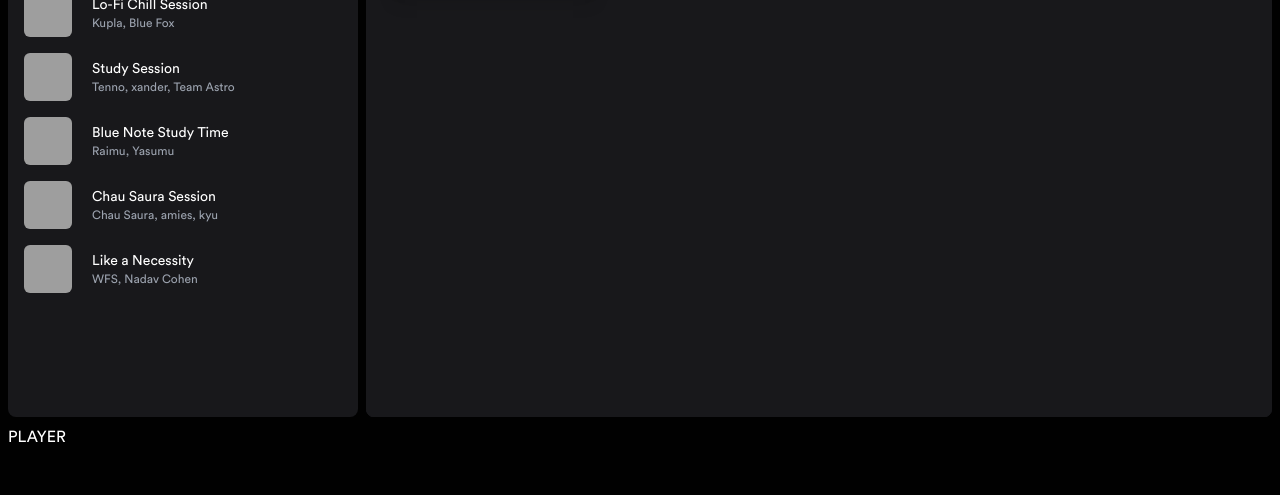
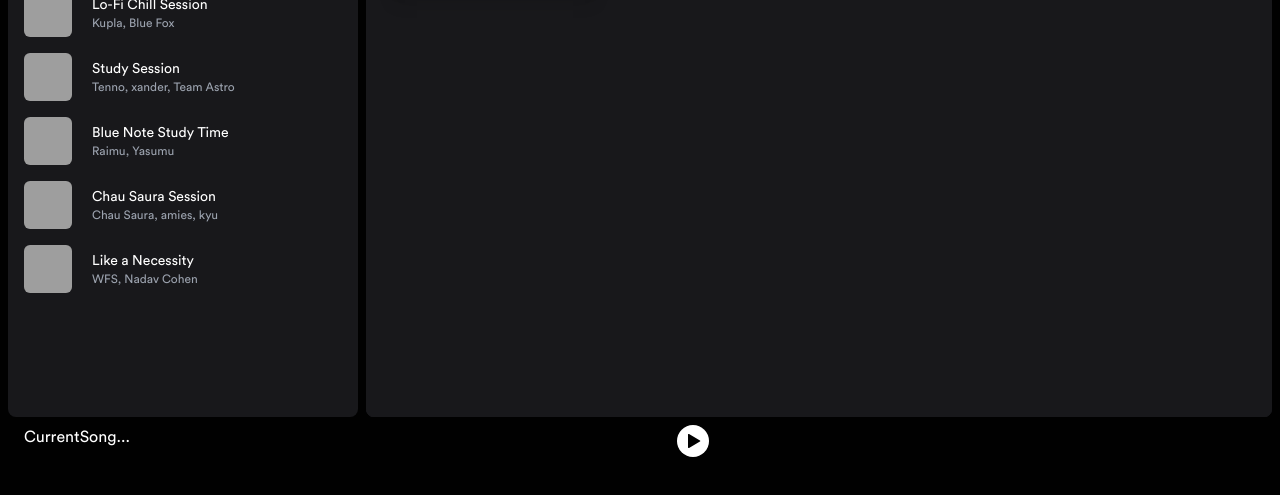
Before and after one commit to david-borja/spotify-clone, an Astro site: page /playlist/1 in a window 1280 px wide. Shown: the part 267-762 px from the top of the page. Built offline with nearby package versions, Linux system fonts and the light colour scheme; Astro itself is replaced by a stand-in of ours; grey boxes are pictures that could not be loaded.

Commit message:
add: player with react

```diff
--- a/astro.config.mjs
+++ b/astro.config.mjs
@@ -1,10 +1,11 @@
 import { defineConfig } from 'astro/config';
 import tailwind from '@astrojs/tailwind';
+import svelte from "@astrojs/svelte";
 
-import svelte from "@astrojs/svelte";
+import react from "@astrojs/react";
 
 // https://astro.build/config
 export default defineConfig({
-  integrations: [tailwind(), svelte()],
+  integrations: [tailwind(), svelte(), react()],
   output: 'server' // tiene sentido que las páginas se rendericen en el servidor porque las playlists son infinitas, sería imposible generarlas todas de manera estática
 });
--- a/package.json
+++ b/package.json
@@ -11,9 +11,14 @@
   },
   "dependencies": {
     "@astrojs/check": "^0.3.1",
+    "@astrojs/react": "^3.0.5",
     "@astrojs/svelte": "^4.0.4",
     "@astrojs/tailwind": "^5.0.2",
+    "@types/react": "^18.0.21",
+    "@types/react-dom": "^18.0.6",
     "astro": "^3.5.3",
+    "react": "^18.0.0",
+    "react-dom": "^18.0.0",
     "svelte": "^5.0.0-next.1",
     "tailwindcss": "^3.0.24",
     "typescript": "^5.2.2"
--- /dev/null
+++ b/src/components/Player.jsx
@@ -0,0 +1,62 @@
+import { useEffect, useRef, useState } from 'react'
+
+export const Pause = ({ className }) => (
+  <svg
+    className={className}
+    role="img"
+    height="16"
+    width="16"
+    aria-hidden="true"
+    viewBox="0 0 16 16"
+  >
+    <path d="M2.7 1a.7.7 0 0 0-.7.7v12.6a.7.7 0 0 0 .7.7h2.6a.7.7 0 0 0 .7-.7V1.7a.7.7 0 0 0-.7-.7H2.7zm8 0a.7.7 0 0 0-.7.7v12.6a.7.7 0 0 0 .7.7h2.6a.7.7 0 0 0 .7-.7V1.7a.7.7 0 0 0-.7-.7h-2.6z"></path>
+  </svg>
+)
+
+export const Play = ({ className }) => (
+  <svg
+    className={className}
+    role="img"
+    height="16"
+    width="16"
+    aria-hidden="true"
+    viewBox="0 0 16 16"
+  >
+    <path d="M3 1.713a.7.7 0 0 1 1.05-.607l10.89 6.288a.7.7 0 0 1 0 1.212L4.05 14.894A.7.7 0 0 1 3 14.288V1.713z"></path>
+  </svg>
+)
+
+export function Player() {
+  const [isPlaying, setIsPlaying] = useState(false)
+  const [currentSong, setCurrentSong] = useState(null)
+  const audioRef = useRef()
+
+  useEffect(() => {
+    audioRef.current.src = `/music/1/01.mp3`
+  }, [])
+
+  const handleClick = () => {
+    if (isPlaying) {
+      audioRef.current.pause()
+    } else {
+      audioRef.current.play()
+      audioRef.current.volume = 0.5
+    }
+    setIsPlaying(!isPlaying)
+  }
+
+  return (
+    <div className="flex flex-row justify-between w-full px-4 z-50">
+      <div>CurrentSong...</div>
+      <div className="grid place-content-center gap-4 flex-1">
+        <div className="flex justify-center">
+          <button className="bg-white rounded-full p-2" onClick={handleClick}>
+            {isPlaying ? <Pause /> : <Play />}
+          </button>
+          <audio ref={audioRef} />
+        </div>
+      </div>
+      <div className="grid place-content-center"></div>
+    </div>
+  )
+}
--- a/src/layouts/Layout.astro
+++ b/src/layouts/Layout.astro
@@ -1,5 +1,6 @@
 ---
-import AsideMenu from '../components/AsideMenu.astro'
+import AsideMenu from '@/components/AsideMenu.astro'
+import { Player } from '@/components/Player'
 import { ViewTransitions } from 'astro:transitions'
 
 interface Props {
@@ -30,7 +31,17 @@ const { title } = Astro.props
       >
         <slot />
       </main>
-      <footer class="[grid-area:player] min-h-[100px]">PLAYER</footer>
+      <footer class="[grid-area:player] min-h-[100px]">
+        <!-- Por defecto, este player no tiene interactividad. Es un react server component. Necesitamos que astro también lo cargue en el cliente.
+        idle: carga el componente cuando no esté cargando más recursos (no muy prioritario)
+        load: carga el componente cuando carga la página
+        media: carga el comp dependiendo del viewport con una mediaquery, por ejemplo solo movil
+        only: que solo se renderice en el cliente. Pero cuidado porque puede haber un flasheo ya que no lo ha cargado antes en el servidor
+        visible: lo renderiza en el server, pero en el cliente solo lo carga cuando sea visible (muy bueno para elementos que no están en el viewport. Pero nuestro player siempre está visible)
+        -->
+        <!-- Hay otro problema: cuando estamos reproduciendo una canción y navegamos, deja de sonar porque pierde el estado. Le tenemos que decir a Astro que persista el componente. Podemos hacer esta persistencia gracias a Astro y a las view transitions apis. Al persistirlo, no lo vuelve a renderizar y conserva su estado aunque cambie la url-->
+        <Player client:load transition:name="media-player" transition:persist />
+      </footer>
     </div>
     <style>
       #app {
--- a/src/pages/index.astro
+++ b/src/pages/index.astro
@@ -12,6 +12,7 @@ import { playlists } from '@/lib/data'
   >
     <!-- PageHeader -->
     <div class="relative z-10 px-6 pt-10">
+      <!-- Está funcionando como un server component -->
       <Greeting />
 
       <div class="flex flex-wrap mt-6 gap-4">
```
Also changed, not shown: tsconfig.json (+7 -13 lines), README.md.
